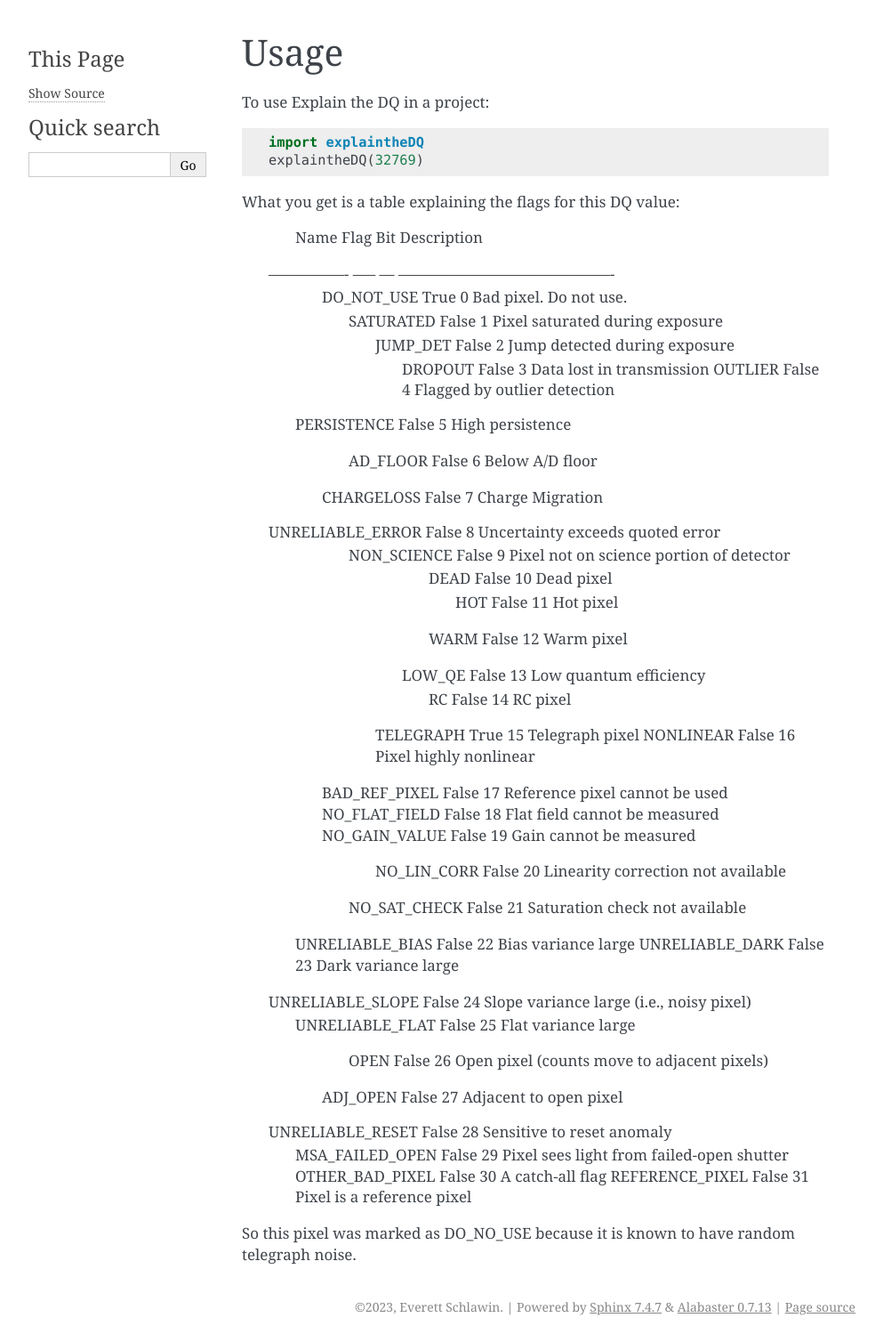
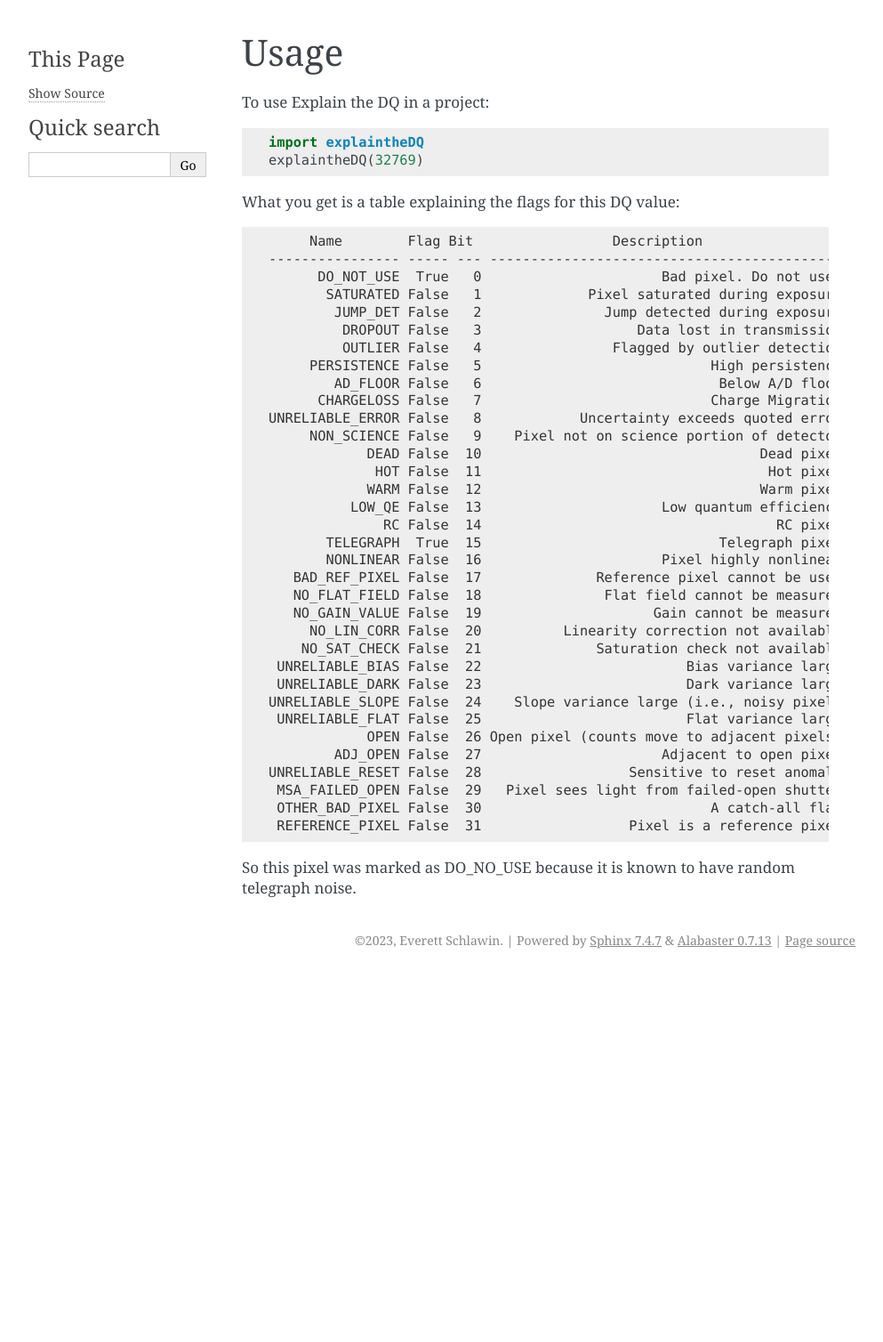
Before and after one commit to eas342/explaintheDQ, a Sphinx documentation site: the page built from docs/usage.rst, in a window 1280 px wide. Shown: the whole page at 89% size, without its empty margins (148-1141 px from the left). Built offline with Sphinx 7.4.7, drawn with Linux system fonts in a browser that asks for light colours; pages that are not in the unit, such as notebooks, are missing from menus; after the commit the page ends 1096 px from its top, so only the background shows below that.

Commit message:
fixing up syntax in usage

```diff
--- a/docs/conf.py
+++ b/docs/conf.py
@@ -64,7 +64,7 @@ release = explaintheDQ.__version__
 #
 # This is also used if you do content translation via gettext catalogs.
 # Usually you set "language" from the command line for these cases.
-language = None
+language = "en"
 
 # List of patterns, relative to source directory, that match files and
 # directories to ignore when looking for source files.
--- a/docs/usage.rst
+++ b/docs/usage.rst
@@ -2,13 +2,16 @@
 Usage
 =====
 
-To use Explain the DQ in a project::
+To use Explain the DQ in a project:
+
+.. code-block:: python
 
     import explaintheDQ
     explaintheDQ(32769)
 
 What you get is a table explaining the flags for this DQ value:
 
+.. code-block:: console
 
          Name        Flag Bit                 Description
     ---------------- ----- --- -------------------------------------------
@@ -45,4 +48,5 @@ What you get is a table explaining the flags for this DQ value:
      OTHER_BAD_PIXEL False  30                            A catch-all flag
      REFERENCE_PIXEL False  31                  Pixel is a reference pixel
 
+
 So this pixel was marked as DO_NO_USE because it is known to have random telegraph noise.
```
